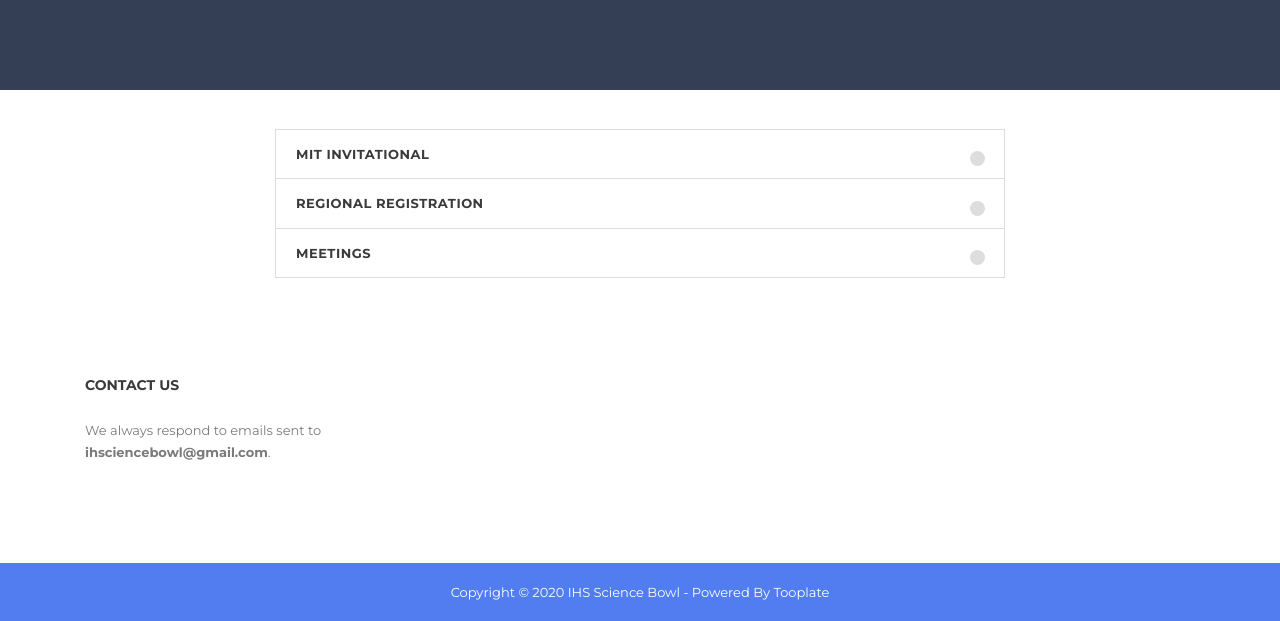
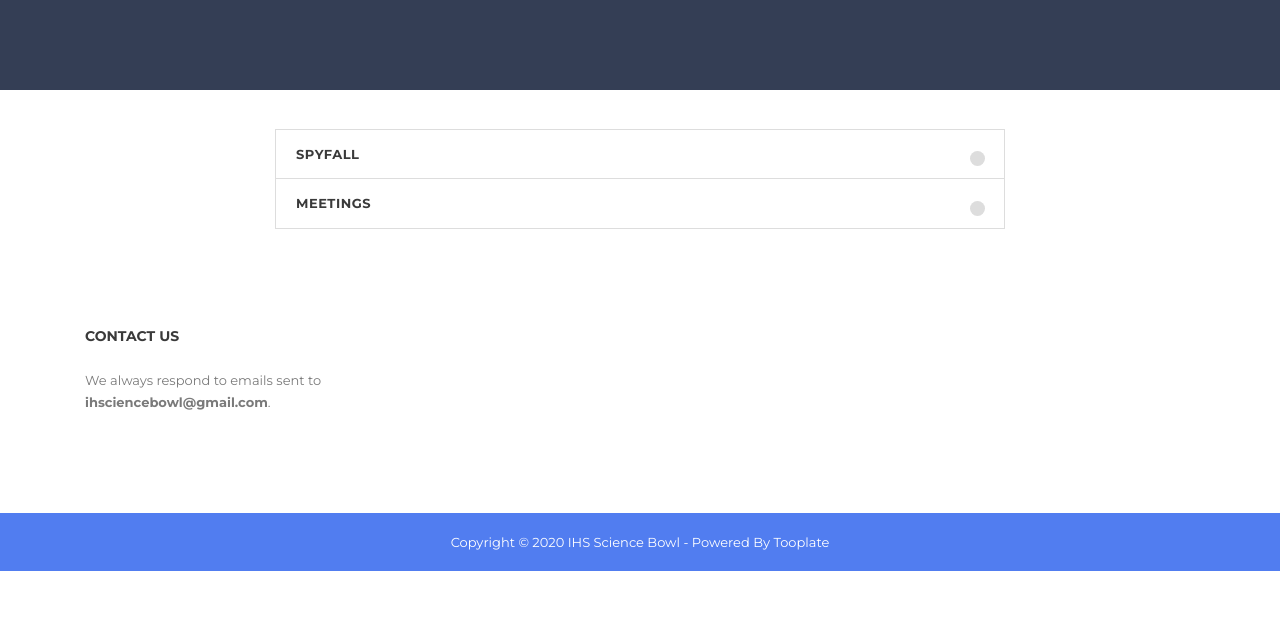
Before and after one commit to ihssciencebowl/ihssciencebowl.github.io, a plain HTML site: page announcements.html in a window 1280 px wide. Shown: the part 264-885 px from the top of the page. After the commit the page ends 835 px from the top, so only its background shows below. Drawn offline with nearby package versions, Linux system fonts and the light colour scheme; a script that the page names is missing.

Commit message:
routine update

```diff
--- a/announcements.html
+++ b/announcements.html
@@ -102,13 +102,13 @@ https://www.tooplate.com/view/2112-brunch
             <div class="col-md-8 col-md-offset-2">
                 <ul class="accordion">
                     <li>
-                        <a>MIT Invitational</a>
-                        <p>The MIT Invitational virtual tournament is happening on November 7. To register, please fill out this form: <b>https://docs.google.com/forms/d/e/1FAIpQLSdPvHSL27jgHXXN9Itp7S5e4Z_uYw6lRDyWj-20DZH7PxoLyA/viewform?gxids=7628</b>. Team selection will be point based.</p>
+                        <a>Spyfall</a>
+                        <p>This Fridat, November 20, we will be playing Spyfall for half the meeting. Join us!</p>
                     </li>
-                    <li>
+                    <!-- <li>
                         <a>Regional Registration</a>
                         <p>Regional registration has now opened up. If you are interested in participating, please fill out this form: <b>https://docs.google.com/forms/d/e/1FAIpQLSeZEkzRDUpJ3alOUFULBzsmQjNUB47UfMyYy9Gm<br>Em0IY_LLBg/viewform</b>. Team selection will be point based and occur in December. The actual tournament will take place on March 6.</p>
-                    </li>
+                    </li> -->
                     <li>
                         <a>Meetings</a>
                         <p>Meetings take place every Friday at 3:30 in either the primary or secondary zoom rooms (check the messenger group for that info). </p>
```
Also changed, not shown: resources.html (+1 -1 lines).
